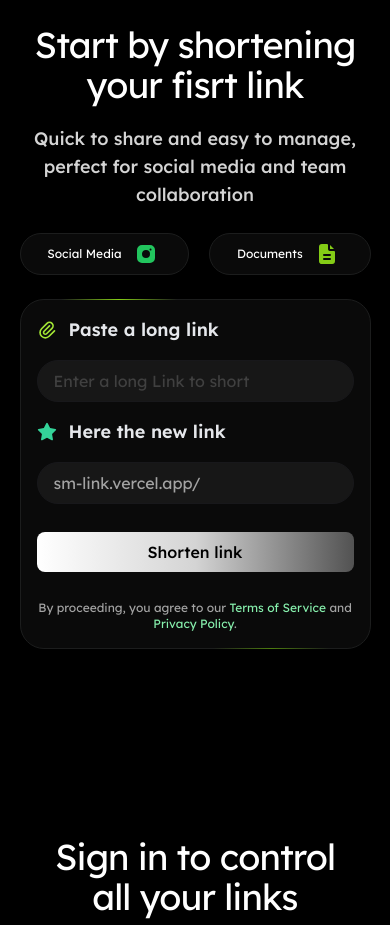
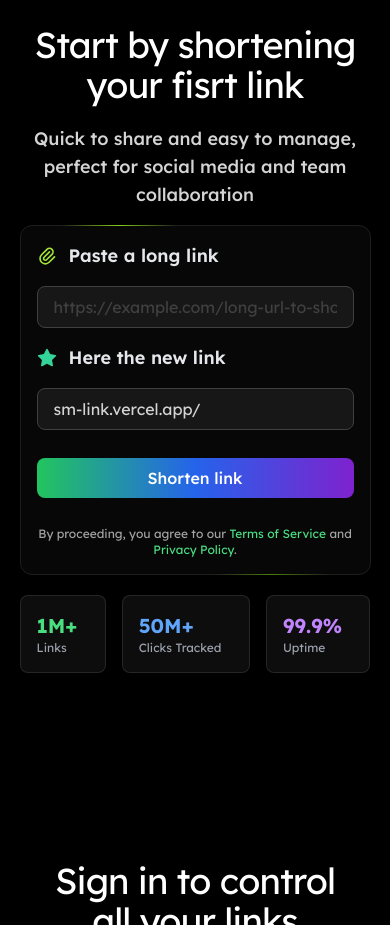
Before and after one commit to JoSG7/sm-link, a Next.js app: page / in a window 390 px wide. Shown: the part 800-1725 px from the top of the page. Built offline with nearby package versions, Linux system fonts and the light colour scheme; no server answers.

Commit message:
responsive 6

```diff
--- a/src/components/home/sections/LinkForm/LinkFormSection.tsx
+++ b/src/components/home/sections/LinkForm/LinkFormSection.tsx
@@ -1,9 +1,9 @@
 "use client"
 
-import { IconBrandInstagramFilled, IconFileDescriptionFilled } from "@tabler/icons-react";
+// import { IconBrandInstagramFilled, IconFileDescriptionFilled } from "@tabler/icons-react";
 import { ShortLinkForm } from "./ShortLinkForm";
 import { LinkFormTitle } from "./Title";
-import { Pill } from "@/components/shared/Pill";
+// import { Pill } from "@/components/shared/Pill";
 
 export function LinkFormSection() {
 
@@ -14,56 +14,31 @@ export function LinkFormSection() {
       lg-2:flex md:gap-5 lg:gap-6 lg-2:max-w-5xl lg-2:py-9 lg-2:flex-row-reverse lg-2:justify-between">
         <LinkFormTitle />
 
-        {/* This section only appears in 360px */}
         <section className="lg-2:hidden">
-          <p className="font-medium text-center text-lg text-neutral-300">
+          <p className="font-medium text-center text-lg text-neutral-300 pb-4">
             Quick to share and easy to manage, perfect for social media and team collaboration
           </p>
-
-          {/* Pill Section */}
-          <div className="flex gap-5 items-center py-6 lg-2:hidden">
-            <Pill title="Social Media" containerClass="grow bg-neutral-950 justify-center"
-              icon={<IconBrandInstagramFilled className="text-green-500" />} />
-
-            <Pill title="Documents" containerClass="grow bg-neutral-950 justify-center"
-              icon={<IconFileDescriptionFilled className="text-lime-500" />} />
-          </div>
         </section>
 
         <ShortLinkForm />
-        {/* This p only appears in 360px */}
-        {/* <p className="py-5 font-medium text-center text-[#E2EBE7] max-w-xs sm:py-6 sm:max-w-max sm:text-xl sm:text-start lg-2:hidden">
-          Quick to share and easy to manage, perfect for social media, newsletters, team collaboration, and more
-        </p> */}
 
-        {/* <div className="overflow-x-auto flex justify-between sm:justify-center sm:gap-6 lg-2:hidden">
-          <article className="rounded-xl border bg-neutral-950 border-[#1c1d1d] p-2">
-            <div className="flex justify-center pb-2">
-              <div className="p-1.5 rounded-full bg-gray-800">
-                <IconBrandInstagramFilled className="text-red-400 sm:size-7" />
-              </div>
-            </div>
-            <p className="text-xs sm:text-base">Social Media</p>
+        {/* This section only appears in 360px */}
+        <div className="flex gap-4 items-center pt-5 lg-2:hidden">
+          <article className="bg-white/5 backdrop-blur-sm rounded-lg p-4 border border-white/10 grow">
+            <div className="text-xl font-bold text-green-400">1M+</div>
+            <div className="text-xs text-gray-400">Links</div>
           </article>
 
-          <article className="rounded-xl border bg-neutral-950 border-[#1c1d1d] p-2">
-            <div className="flex justify-center pb-2">
-              <div className="p-1.5 rounded-full bg-gray-800">
-                <IconDiscountFilled className="text-sky-400 sm:size-7" />
-              </div>
-            </div>
-            <p className="text-xs sm:text-base">Exclusive Offers</p>
+          <article className="bg-white/5 backdrop-blur-sm rounded-lg p-4 border border-white/10 grow">
+            <div className="text-xl font-bold text-blue-400">50M+</div>
+            <div className="text-xs text-gray-400">Clicks Tracked</div>
           </article>
 
-          <article className="rounded-xl border bg-neutral-950 border-[#1c1d1d] p-2">
-            <div className="flex justify-center pb-2">
-              <div className="p-1.5 rounded-full bg-gray-800">
-                <IconFileDescriptionFilled className="text-emerald-400 sm:size-7" />
-              </div>
-            </div>
-            <p className="text-xs sm:text-base">Documents</p>
+          <article className="bg-white/5 backdrop-blur-sm rounded-lg p-4 border border-white/10 grow">
+            <div className="text-xl font-bold text-purple-400">99.9%</div>
+            <div className="text-xs text-gray-400">Uptime</div>
           </article>
-        </div> */}
+        </div>
       </div>
     </section>
   )
--- a/src/components/home/sections/LinkForm/ShortLinkForm.tsx
+++ b/src/components/home/sections/LinkForm/ShortLinkForm.tsx
@@ -39,7 +39,7 @@ export function ShortLinkForm() {
   }
 
   return (
-    <form onSubmit={handleSubmit} className="relative rounded-3xl border p-4 bg-neutral-950 border-[#1c1d1d]
+    <form onSubmit={handleSubmit} className="relative rounded-xl border border-graphite p-4 bg-neutral-950/70 backdrop-blur-sm
     sm:p-7 lg:p-6 lg-2:p-7 lg-2:bg-black">
       {/* Borders */}
       <div className="absolute -top-[1px] left-10 h-px w-1/3 bg-gradient-to-r from-transparent via-lime-500 to-transparent "></div>
@@ -55,8 +55,9 @@ export function ShortLinkForm() {
       </div>
 
       <input type="url" autoComplete="off" value={originalLink} onChange={(e) => setOriginalLink(e.currentTarget.value)}
-        className="w-full py-2 px-4 my-4 border border-zinc-900 text-neutral-400 bg-neutral-900 placeholder:text-neutral-700 rounded-full sm:text-md sm:my-5 lg:p-3 lg-2:rounded-full lg-2:py-3 lg-2:bg-neutral-950"
-        placeholder="Enter a long Link to short" required />
+        className="w-full py-2 px-4 my-4 border border-neutral-700 text-neutral-400 bg-neutral-900 rounded-lg
+        placeholder:text-neutral-700 sm:text-md sm:my-5 lg:p-3 lg-2:rounded-full lg-2:py-3 lg-2:bg-neutral-950"
+        placeholder="https://example.com/long-url-to-short" required />
 
       <div className="flex items-center gap-3">
         <div className="rounded-full lg-2:block">
@@ -65,13 +66,13 @@ export function ShortLinkForm() {
         <span className="text-lg sm:text-xl text-[#E5E7EB] font-semibold">Here the new link</span>
       </div>
 
-      <div className="w-full py-2 px-4 my-4 mb-5 bg-neutral-900 rounded-full border border-zinc-900 text-neutral-400
+      <div className="w-full py-2 px-4 my-4 mb-5 bg-neutral-900 rounded-lg border border-neutral-700 text-neutral-300
         sm:mt-5 lg:p-3 lg-2:rounded-full lg-2:py-3 lg-2:bg-neutral-950">
         <p className="sm:text-md">sm-link.vercel.app/{shortURL}</p>
       </div>
 
       <div className="flex justify-center">
-        <button className="w-full flex items-center justify-center gap-3 py-2 mt-2 mb-7 bg-gradient-to-r rounded-lg from-white via-neutral-300 to-neutral-600 text-black font-medium
+        <button className="w-full flex items-center justify-center gap-3 py-2 mt-2 mb-7 bg-gradient-to-r rounded-lg from-green-500 via-blue-600 to-purple-700 font-medium
         disabled:opacity-50 sm:text-lg" disabled={submiting}>
           {submiting ? <IconLoader2 className="size-4 animate-spin" /> : ""}
           {submiting ? "Shortening..." : "Shorten link"}
@@ -79,8 +80,8 @@ export function ShortLinkForm() {
       </div>
 
       <p className="text-xs text-neutral-400 text-center sm:text-sm lg-2:text-xs">
-        By proceeding, you agree to our <span className="text-green-300">Terms of Service</span> and
-        <span className="text-green-300"> Privacy Policy</span>.
+        By proceeding, you agree to our <span className="text-green-400">Terms of Service</span> and
+        <span className="text-green-400"> Privacy Policy</span>.
       </p>
     </form>
   )
```
Also changed, not shown: src/components/home/sections/LinkForm/Title.tsx (+16 -0 lines), src/components/home/sections/LoginDetails/Title.tsx (line endings or trailing spaces).
